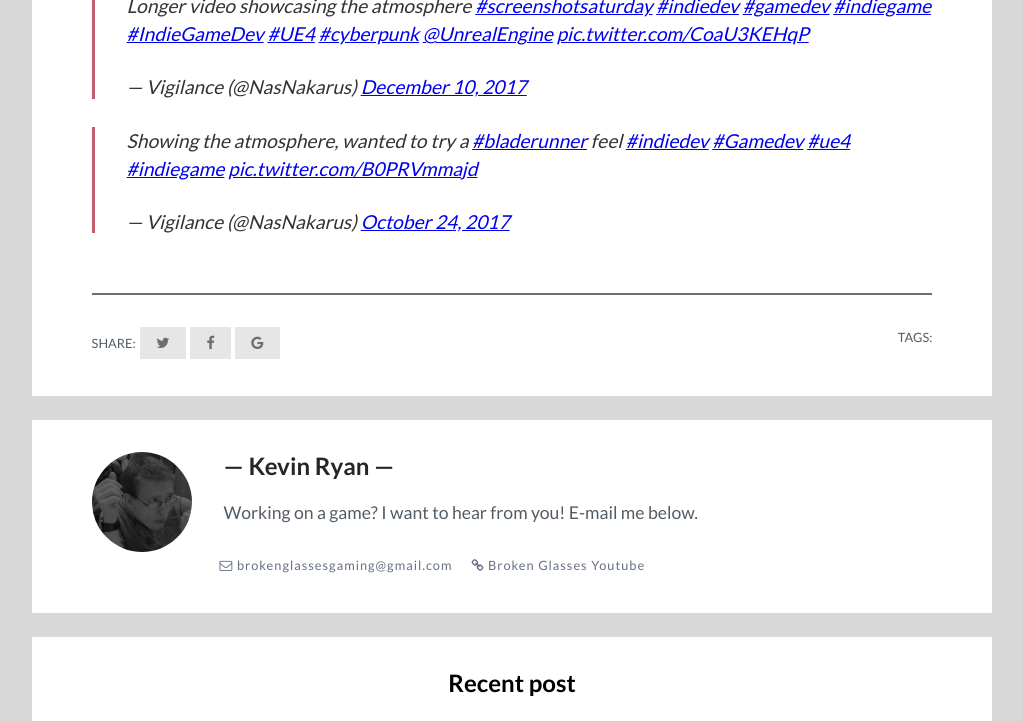
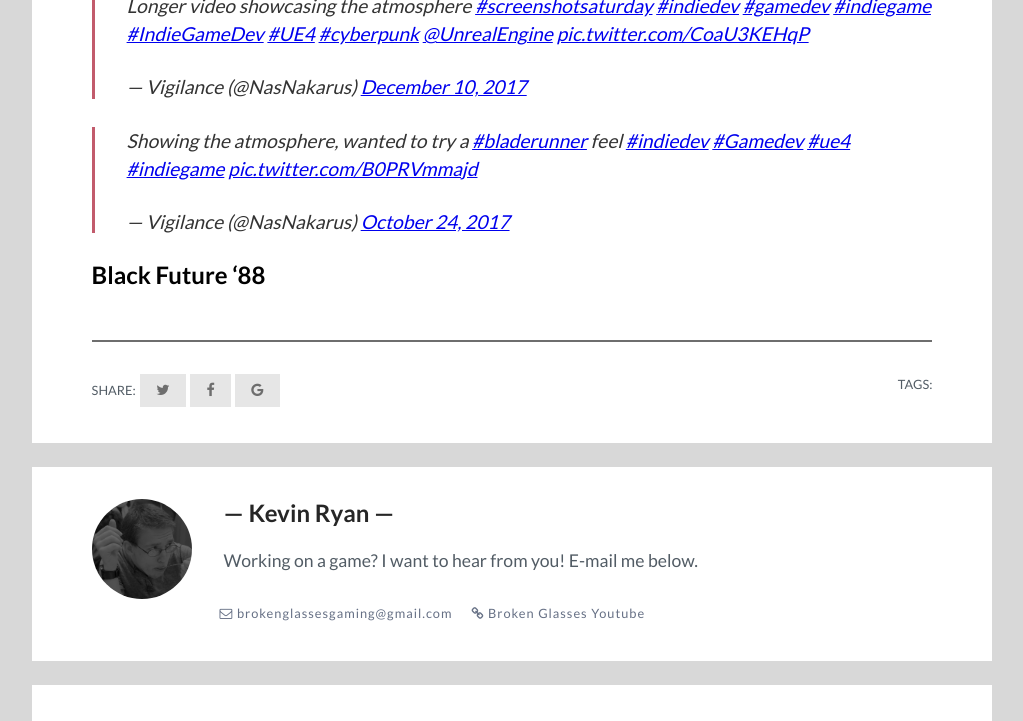
Before and after one commit to pizzapgh/broken_glasses, a Jekyll site: the page built from _posts/2017-12-11-These-Radical-Games-Will-Tug-At-Your-Nostalgia.markdown, in a window 1280 px wide and 900 px high, scrolled down 2524 px, cut to the strip 0-721 px from the top of the window. Shown: the whole strip, without its empty margins (128-1151 px from the left). Built offline with Jekyll 4.4.1, drawn with Linux system fonts in a browser that asks for light colours; nearby versions of some CDN libraries; our own code applies the rules of GitHub Pages for plain Markdown files; comment, search, counter and statistics services are not loaded.

Commit message:
Updated These Radical Games Will Tug At Your Nostalgia

```diff
--- a/_posts/2017-12-11-These-Radical-Games-Will-Tug-At-Your-Nostalgia.markdown
+++ b/_posts/2017-12-11-These-Radical-Games-Will-Tug-At-Your-Nostalgia.markdown
@@ -34,3 +34,5 @@ Based on these WIP clips, that world is off to a good start.
 
 <blockquote class="twitter-video" data-lang="en"><p lang="en" dir="ltr">Showing the atmosphere, wanted to try a <a href="https://twitter.com/hashtag/bladerunner?src=hash&amp;ref_src=twsrc%5Etfw">#bladerunner</a> feel <a href="https://twitter.com/hashtag/indiedev?src=hash&amp;ref_src=twsrc%5Etfw">#indiedev</a> <a href="https://twitter.com/hashtag/Gamedev?src=hash&amp;ref_src=twsrc%5Etfw">#Gamedev</a> <a href="https://twitter.com/hashtag/ue4?src=hash&amp;ref_src=twsrc%5Etfw">#ue4</a> <a href="https://twitter.com/hashtag/indiegame?src=hash&amp;ref_src=twsrc%5Etfw">#indiegame</a> <a href="https://t.co/B0PRVmmajd">pic.twitter.com/B0PRVmmajd</a></p>&mdash; Vigilance (@NasNakarus) <a href="https://twitter.com/NasNakarus/status/922974174003580928?ref_src=twsrc%5Etfw">October 24, 2017</a></blockquote>
 <script async src="https://platform.twitter.com/widgets.js" charset="utf-8"></script>
+
+## Black Future '88
```
